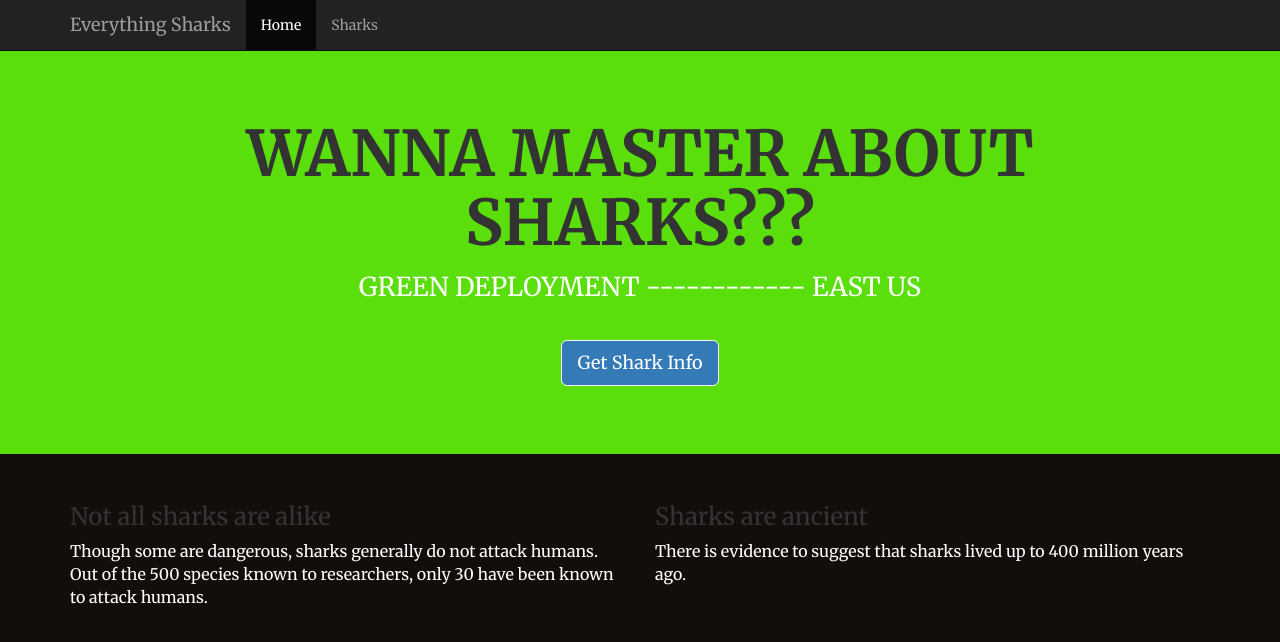
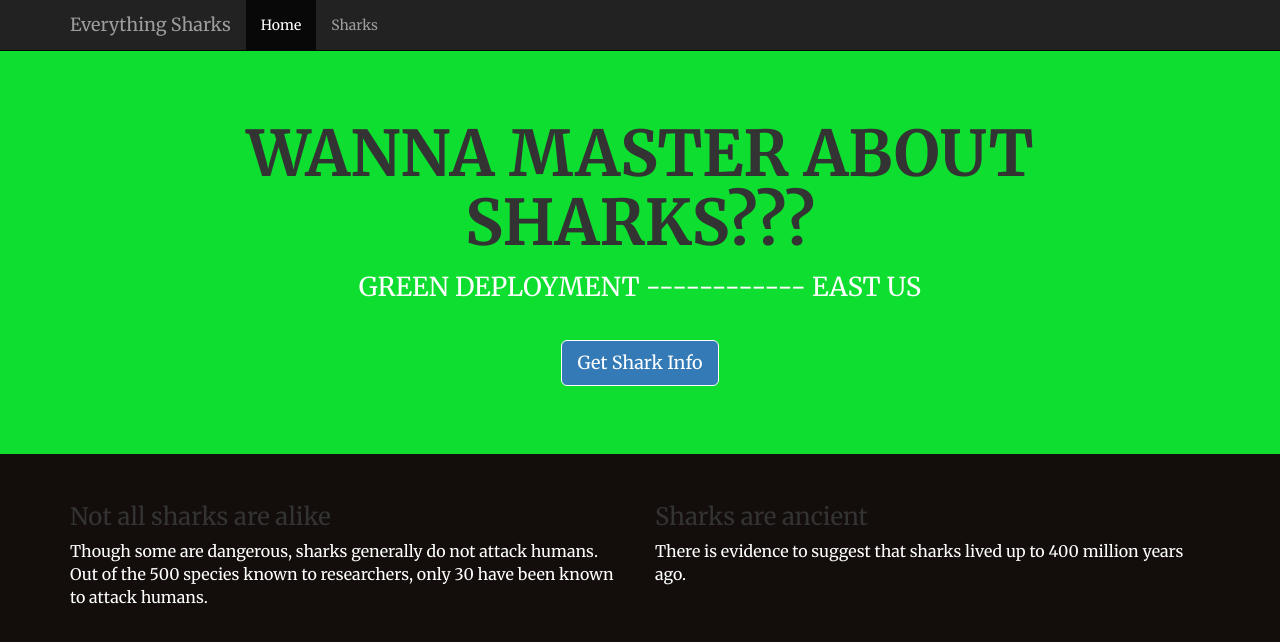
Before and after one commit to kalyanmit/dockernodejs, a website: page views/index.html in a window 1280 px wide. Drawn offline with nearby package versions, Linux system fonts and the light colour scheme.

Commit message:
#0df834e3

```diff
--- a/views/css/styles.css
+++ b/views/css/styles.css
@@ -19,7 +19,7 @@ p {
 }
 
 .jumbotron {
-    background: #63f80de3; ### upper-bg
+    background: #0df834e3; ### upper-bg
     color: white;
     text-align: center;
 }
```
